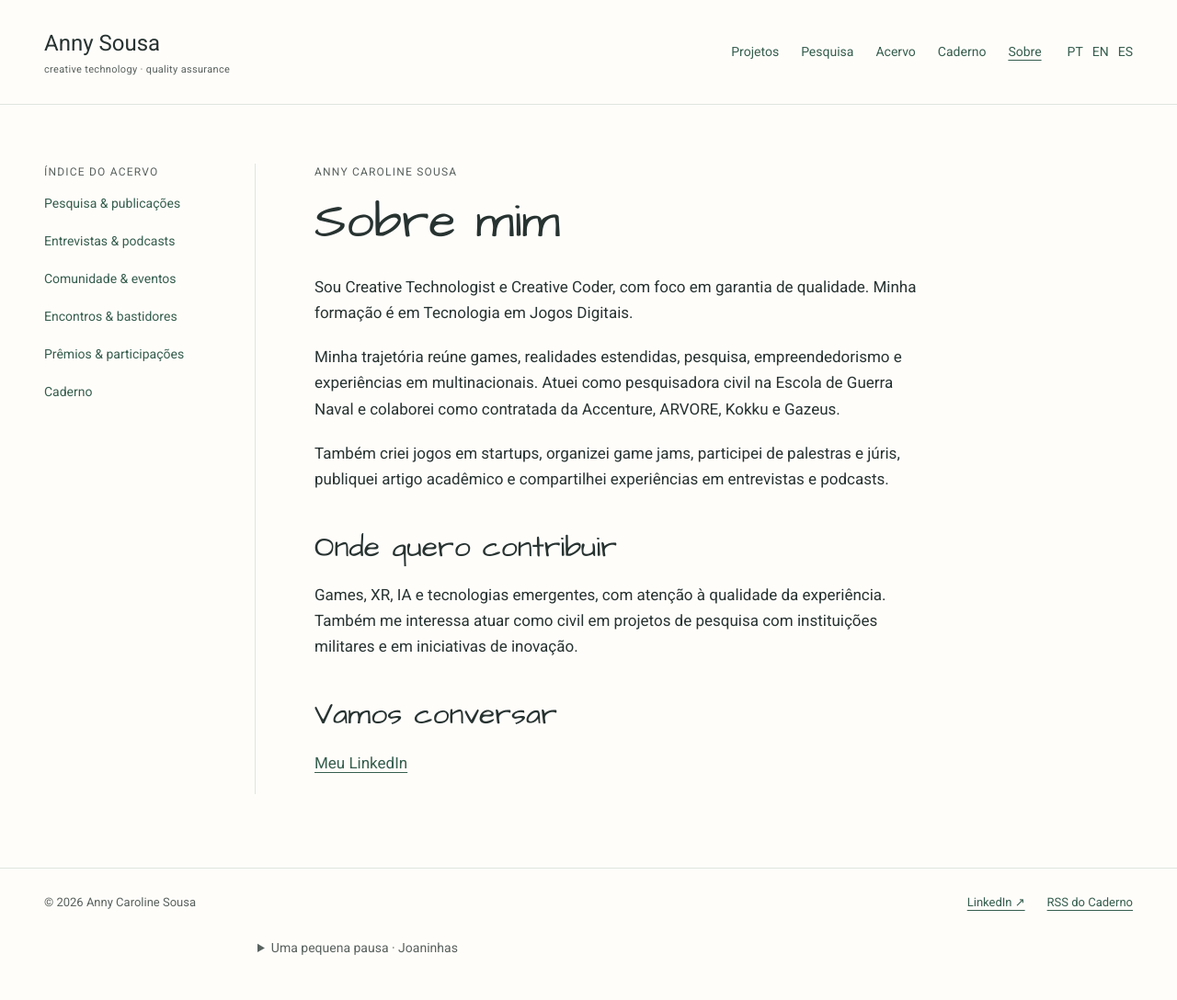
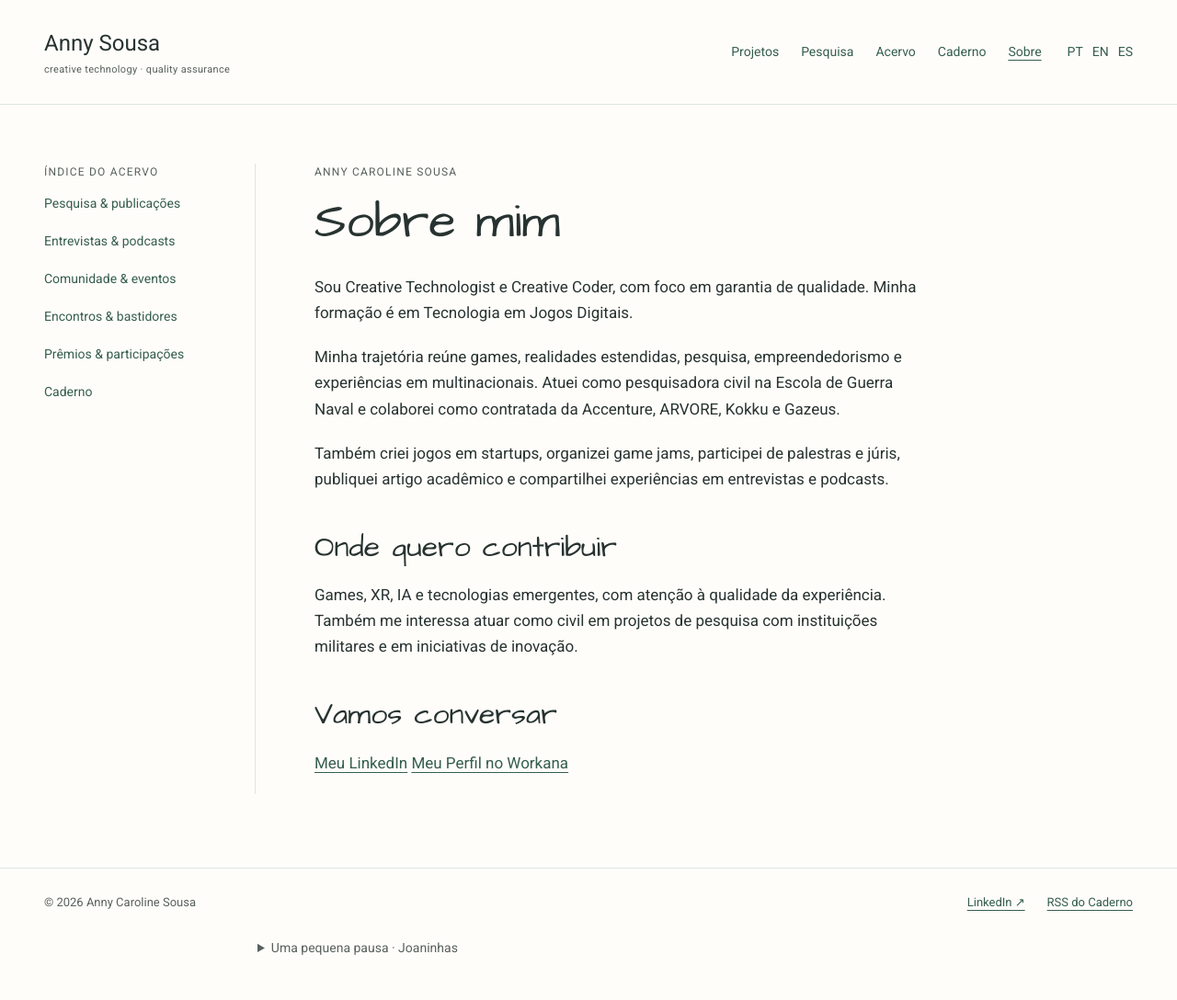
Before and after one commit to annysource/annysource.github.io, a Jekyll site: the page built from sobre/index.md, in a window 1280 px wide. Shown: the whole page at 92% size. Built offline with Jekyll 4.4.1, drawn with Linux system fonts in a browser that asks for light colours.

Commit message:
Update index: link workana

```diff
--- a/sobre/index.md
+++ b/sobre/index.md
@@ -16,6 +16,7 @@ Games, XR, IA e tecnologias emergentes, com atenção à qualidade da experiênc
 ## Vamos conversar
 
 [Meu LinkedIn]({{ site.linkedin_url }})
+[Meu Perfil no Workana]({{ site.workana_url }})
 
 {% if site.email != "" %}[Enviar email](mailto:{{ site.email }}){% endif %}
 {% if site.cv_url != "" %}[Currículo]({{ site.cv_url | relative_url }}){% endif %}
```
